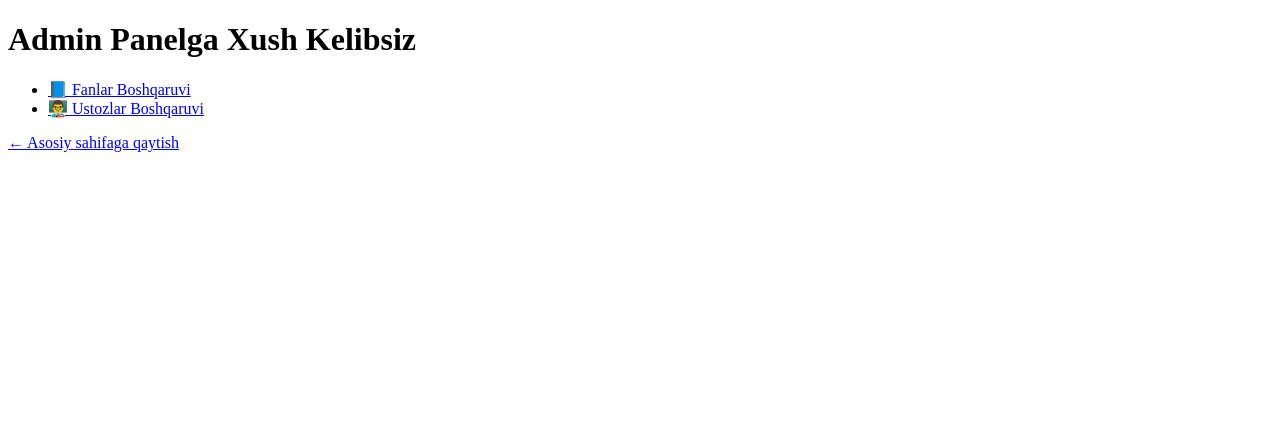
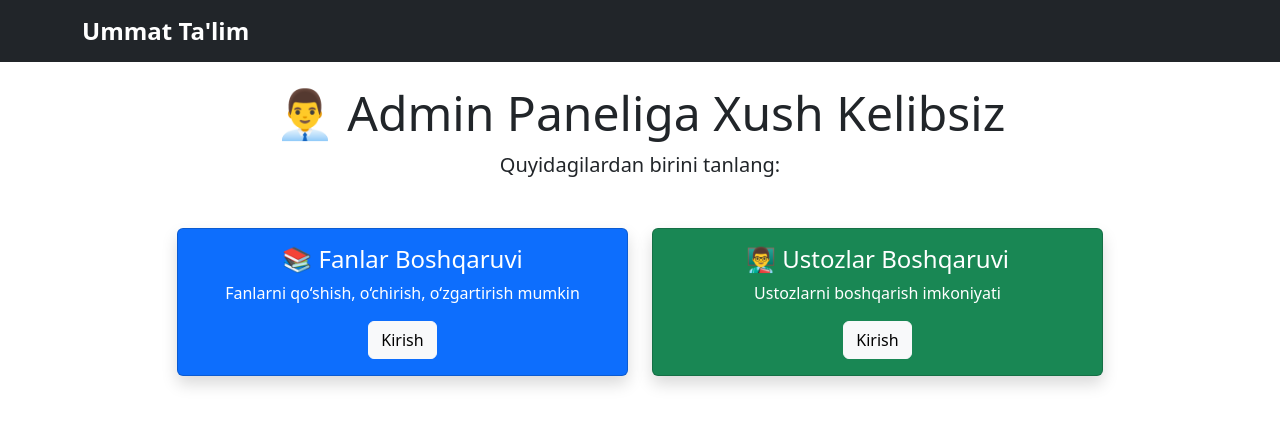
Before and after one commit to muhammadmusoabdukadirov/Markaz-uchun-loyiha, a Django app: page /admin-dashboard/ in a window 1280 px wide. Shown: the top 426 px of the page. Run offline with Django 5.2, Linux system fonts and the light colour scheme; a user stored in the database is signed in.

```diff
--- a/core/templates/core/admin_dashboard.html
+++ b/core/templates/core/admin_dashboard.html
@@ -1,15 +1,31 @@
-<!DOCTYPE html>
-<html>
-<head>
-    <title>Admin Panel</title>
-</head>
-<body>
-    <h1>Admin Panelga Xush Kelibsiz</h1>
+{% extends 'core/base.html' %}
+{% block title %}Admin Paneli{% endblock %}
 
-    <ul>
-        <li><a href="{% url 'fanlar_boshqaruv' %}">📘 Fanlar Boshqaruvi</a></li>
-        <li><a href="{% url 'ustozlar_boshqaruv' %}">👨‍🏫 Ustozlar Boshqaruvi</a></li>
-    </ul>
-    <p><a href="/">← Asosiy sahifaga qaytish</a></p>
-</body>
-</html>
+{% block content %}
+    <div class="text-center mb-5">
+        <h2 class="display-5">👨‍💼 Admin Paneliga Xush Kelibsiz</h2>
+        <p class="lead">Quyidagilardan birini tanlang:</p>
+    </div>
+
+    <div class="row justify-content-center">
+        <div class="col-md-5">
+            <div class="card text-white bg-primary mb-3 shadow">
+                <div class="card-body text-center">
+                    <h4 class="card-title">📚 Fanlar Boshqaruvi</h4>
+                    <p class="card-text">Fanlarni qo‘shish, o‘chirish, o‘zgartirish mumkin</p>
+                    <a href="{% url 'fanlar_boshqaruv' %}" class="btn btn-light">Kirish</a>
+                </div>
+            </div>
+        </div>
+
+        <div class="col-md-5">
+            <div class="card text-white bg-success mb-3 shadow">
+                <div class="card-body text-center">
+                    <h4 class="card-title">👨‍🏫 Ustozlar Boshqaruvi</h4>
+                    <p class="card-text">Ustozlarni boshqarish imkoniyati</p>
+                    <a href="{% url 'ustozlar_boshqaruv' %}" class="btn btn-light">Kirish</a>
+                </div>
+            </div>
+        </div>
+    </div>
+{% endblock %}
--- /dev/null
+++ b/core/templates/core/base.html
@@ -0,0 +1,35 @@
+<!DOCTYPE html>
+<html lang="uz">
+<head>
+    <meta charset="UTF-8">
+    <title>{% block title %}Ummat Ta'lim{% endblock %}</title>
+    <!-- Bootstrap CDN -->
+    <link href="https://cdn.jsdelivr.net/npm/bootstrap@5.3.0/dist/css/bootstrap.min.css" rel="stylesheet">
+    <style>
+        body {
+            padding-top: 60px;
+        }
+        .navbar-brand {
+            font-weight: bold;
+            font-size: 24px;
+        }
+    </style>
+</head>
+<body>
+
+    <!-- Navbar -->
+    <nav class="navbar navbar-expand-lg navbar-dark bg-dark fixed-top">
+        <div class="container">
+            <a class="navbar-brand" href="{% url 'home' %}">Ummat Ta'lim</a>
+        </div>
+    </nav>
+
+    <div class="container mt-4">
+        {% block content %}
+        {% endblock %}
+    </div>
+
+    <!-- Bootstrap JS -->
+    <script src="https://cdn.jsdelivr.net/npm/bootstrap@5.3.0/dist/js/bootstrap.bundle.min.js"></script>
+</body>
+</html>
--- a/core/templates/core/fanlar_boshqaruv.html
+++ b/core/templates/core/fanlar_boshqaruv.html
@@ -1,3 +1,8 @@
+{% extends 'core/base.html' %}
+{% block title %}Fanlar{% endblock %}
+
+
+{% block content %}
 <!DOCTYPE html>
 <html>
 <head>
@@ -26,3 +31,4 @@
     <p><a href="{% url 'admin_dashboard' %}">← Ortga qaytish</a></p>
 </body>
 </html>
+{% endblock %}
```
Also changed, not shown: core/templates/core/fan_ozgartirish.html (+7 -1 lines), core/templates/core/fanlar.html (+10 -11 lines), core/templates/core/ustoz_ozgartirish.html (+7 -1 lines), core/templates/core/ustozlar.html (+8 -1 lines), core/templates/core/ustozlar_boshqaruv.html (+7 -0 lines).
